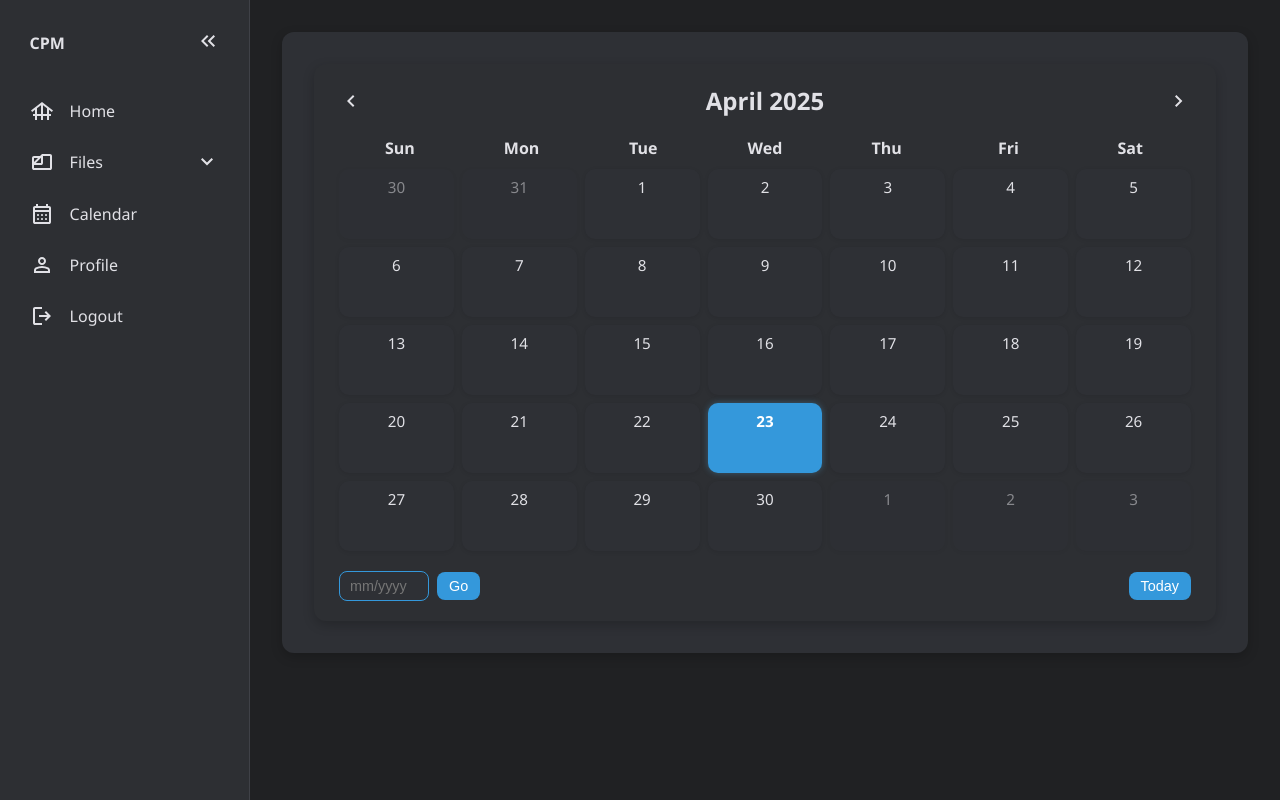
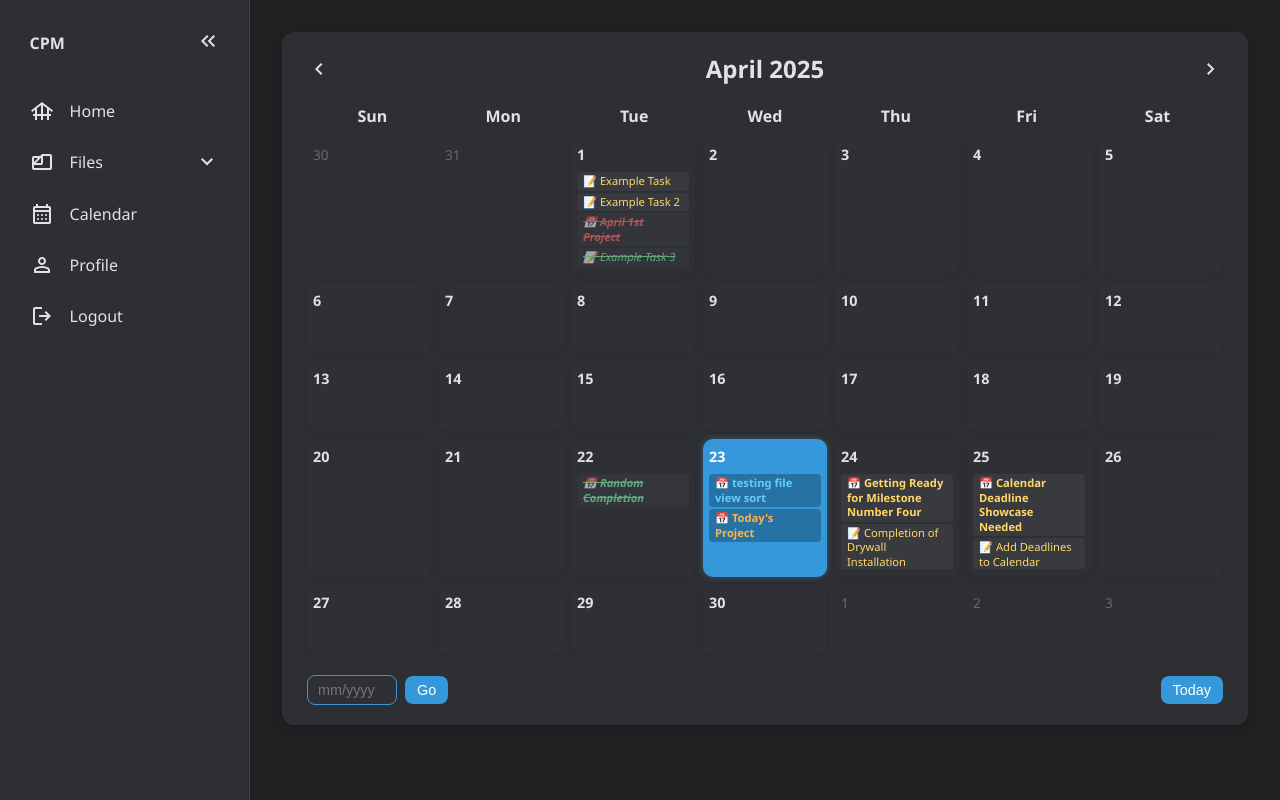
Before and after one commit to EchoingTime/construction-project-manager, a Flask app: page /calendar in a window 1280 px wide. Run offline with Flask 3, Linux system fonts and the light colour scheme; a user stored in the database is signed in.

Commit message:
Project and Task Deadlines now appear on Calendar.html

```diff
--- a/website/static/css/style.css
+++ b/website/static/css/style.css
@@ -928,7 +928,7 @@ a:hover {
 
 /*-------------------------- Calendar (ChatGPT Themed Revamp) --------------------------*/
 
-#calendar-section .calendar {
+#calendar-section {
   background: var(--panel);
   padding: 20px 25px;
   border-radius: 12px;
@@ -974,31 +974,32 @@ a:hover {
   display: grid;
   grid-template-columns: repeat(7, 1fr);
   gap: 8px;
-  text-align: center;
 }
 
-#calendar-section .days div {
-  height: 70px;
-  padding: 8px;
+#calendar-section .day {
+  min-height: 70px;
+  padding: 8px 6px;
   border-radius: 10px;
   background: var(--card);
   color: var(--text);
   cursor: pointer;
-  transition: background 0.2s ease, color 0.2s ease;
   display: flex;
   flex-direction: column;
   justify-content: flex-start;
-  align-items: center;
-  font-size: 0.95rem;
+  align-items: flex-start;
+  font-size: 0.85rem;
+  transition: background 0.2s ease, color 0.2s ease;
+  word-wrap: break-word;
+  overflow-wrap: break-word;
   box-shadow: 0 1px 4px rgba(0, 0, 0, 0.1);
 }
 
-#calendar-section .days div:hover {
+#calendar-section .day:hover {
   background: var(--hover-bg);
   color: var(--accent);
 }
 
-#calendar-section .days .today {
+#calendar-section .day.today {
   background: var(--accent);
   color: #fff;
   font-weight: bold;
@@ -1050,13 +1051,117 @@ a:hover {
   padding: 6px 12px;
   border-radius: 8px;
   cursor: pointer;
-  transition: background 0.2s ease;
+  transition: background-color 0.2s ease;
   font-size: 0.9rem;
 }
 
 #calendar-section .goto-btn:hover,
 #calendar-section .today-btn:hover {
   background: var(--accent-hover);
+}
+
+/* Day Number */
+#calendar-section .day-number {
+  font-weight: 700;
+  font-size: 0.9rem;
+  margin-bottom: 4px;
+  width: 100%;
+  text-align: left;
+  color: inherit;
+}
+
+/* Deadline List */
+#calendar-section .deadlines {
+  margin-top: 4px;
+  width: 100%;
+  font-size: 0.7rem;
+  line-height: 1.3;
+  display: flex;
+  flex-direction: column;
+  gap: 2px;
+  overflow-wrap: break-word;
+  word-break: break-word;
+  max-height: 8.5em; /* fits ~4-5 lines */
+  overflow-y: auto;
+  scrollbar-width: thin;
+  scrollbar-color: var(--accent) transparent; /* for Firefox */
+  position: relative;
+}
+
+#calendar-section .deadlines::-webkit-scrollbar {
+  width: 5px;
+}
+
+#calendar-section .deadlines::-webkit-scrollbar-thumb {
+  background: var(--accent);
+  border-radius: 6px;
+}
+
+#calendar-section .deadlines::-webkit-scrollbar-track {
+  background: transparent;
+}
+
+/* Project and Task Style */
+#calendar-section .deadline.project,
+#calendar-section .deadline.task {
+  padding: 2px 6px;
+  border-radius: 4px;
+  background: rgba(255, 255, 255, 0.05);
+  display: inline-block;
+  width: 100%;
+}
+
+/* Normal view colors */
+#calendar-section .deadline.project {
+  font-weight: 600;
+}
+
+/* Special TODAY styling for contrast */
+#calendar-section .day.today .deadline.project,
+#calendar-section .day.today .deadline.task {
+  background: rgba(0, 0, 0, 0.25); /* Darker overlay for contrast */
+}
+
+#calendar-section .deadline a,
+#calendar-section .deadline.project,
+#calendar-section .deadline.task {
+  text-decoration: none;
+  transition: color 0.2s ease;
+}
+
+#calendar-section .deadline.project:hover,
+#calendar-section .deadline.task:hover {
+  color: var(--accent);
+}
+
+#calendar-section .active .deadline.project:hover,
+#calendar-section .active .deadline.task:hover {
+  color: var(--hover-bg) !important;
+}
+
+/* --------------------- Status Colors --------------------- */
+
+#calendar-section .deadline.status-not-yet-started {
+  color: #66ccff; /* Blue */
+}
+
+#calendar-section .deadline.status-on-hold {
+  color: #ffb347; /* Orange */
+}
+
+#calendar-section .deadline.status-in-progress {
+  color: #ffd966; /* Yellow */
+}
+
+#calendar-section .deadline.status-completed,
+#calendar-section .deadline.status-canceled {
+  text-decoration: line-through;
+  opacity: 0.6;
+  font-style: italic;
+  color: #85f7af; /* Green */
+}
+#calendar-section .deadline.status-canceled {
+  color: #ff6b6b; /* Red */
 }
 
 /*-------------------------- Responsiveness --------------------------*/
@@ -1158,6 +1263,20 @@ a:hover {
     align-items: stretch !important;
     gap: 0.75rem !important;
   }
+
+  #calendar-section .days {
+    grid-template-columns: repeat(7, 1fr) !important;
+    gap: 6px !important;
+  }
+
+  #calendar-section .days .day {
+    min-height: 80px;
+    font-size: 0.8rem;
+  }
+
+  #calendar-section .day {
+    padding: 6px 4px !important;
+  }
 }
 
 .suggestion-list {
@@ -1180,6 +1299,7 @@ a:hover {
 }
 
 /*-------------------------- file view --------------------------*/
+
 .file-list {
   list-style-type: none;
   padding: 0;
@@ -1227,8 +1347,14 @@ a:hover {
 }
 
 @keyframes zoomIn {
-  from { transform: scale(0.8); opacity: 0; }
-  to { transform: scale(1); opacity: 1; }
+  from {
+    transform: scale(0.8);
+    opacity: 0;
+  }
+  to {
+    transform: scale(1);
+    opacity: 1;
+  }
 }
 
 .modal .close {
--- a/website/static/js/index.js
+++ b/website/static/js/index.js
@@ -496,6 +496,9 @@ document.addEventListener("DOMContentLoaded", function () {
   let currentYear = today.getFullYear();
   let activeDay = null;
 
+  // User Projects
+  const userProjects = window.userProjects || [];
+
   const months = [
     "January",
     "February",
@@ -543,7 +546,81 @@ document.addEventListener("DOMContentLoaded", function () {
       const activeClass = isToday ? "today active" : "";
       if (isToday) activeDay = i;
 
-      daysHTML += `<div class="day ${activeClass}" data-day="${i}">${i}</div>`;
+      // Adding deadlines to calendar - Chat Assisted
+      const dayContent = `${currentYear}-${String(currentMonth + 1).padStart(
+        2,
+        "0"
+      )}-${String(i).padStart(2, "0")}`;
+
+      let deadLineHTML = "";
+
+      // Gather all deadlines for a day
+      let deadlines = [];
+
+      userProjects.forEach((project) => {
+        if (project.deadline === dayContent) {
+          deadlines.push({
+            type: "project",
+            name: project.project_name,
+            id: project.id,
+            status: (project.status || "in progress").toLowerCase(),
+          });
+        }
+
+        project.tasks.forEach((task) => {
+          if (task.deadline === dayContent) {
+            deadlines.push({
+              type: "task",
+              name: task.name,
+              id: project.id, // Links to parent project
+              status: (task.status || "in progress").toLowerCase(),
+            });
+          }
+        });
+      });
+
+      // Sorter!
+      const statusRank = {
+        "not yet started": 0,
+        "in progress": 0,
+        "on hold": 0,
+        // prettier-ignore
+        "canceled": 1,
+        // prettier-ignore
+        "completed": 2,
+      };
+
+      deadlines.sort((a, b) => {
+        return (statusRank[a.status] || 0) - (statusRank[b.status] || 0);
+      });
+
+      // Render deadlines
+      deadLineHTML = deadlines
+        .map((item) => {
+          const icon = item.type === "project" ? "📅" : "📝";
+
+          const statusClass = `status-${item.status
+            .toLowerCase()
+            .replace(/\s+/g, "-")}`;
+
+          title =
+            "${item.status.charAt(0).toUpperCase() + item.status.slice(1)}";
+
+          return `<a href="${window.projectBaseURL}${
+            item.id
+          }" class="deadline ${item.type} ${statusClass}" title="${
+            item.status.charAt(0).toUpperCase() + item.status.slice(1)
+          }">
+            ${icon} ${item.name}
+          </a>`;
+        })
+        .join("");
+
+      daysHTML += `
+      <div class="day ${activeClass}" data-day="${i}">
+        <div class="day-number">${i}</div>
+        <div class="deadlines">${deadLineHTML}</div>
+      </div>`;
     }
 
     // Next month days
@@ -671,23 +748,28 @@ document.addEventListener("DOMContentLoaded", function () {
 });
 
 /*--------------------- Subcontractor Search ---------------------*/
-document.getElementById('subcontractor-email').addEventListener('input', function () {
-  const query = this.value;
-  if (!query) return document.getElementById('suggestions').innerHTML = '';
+document
+  .getElementById("subcontractor-email")
+  .addEventListener("input", function () {
+    const query = this.value;
+    if (!query) return (document.getElementById("suggestions").innerHTML = "");
 
-  fetch(`/search_subcontractors?q=${query}`)
-      .then(res => res.json())
-      .then(data => {
-          const suggestions = data.map(user =>
+    fetch(`/search_subcontractors?q=${query}`)
+      .then((res) => res.json())
+      .then((data) => {
+        const suggestions = data
+          .map(
+            (user) =>
               `<li onclick="selectUser('${user.email}', ${user.id})">${user.email}</li>`
-          ).join('');
-          document.getElementById('suggestions').innerHTML = suggestions;
+          )
+          .join("");
+        document.getElementById("suggestions").innerHTML = suggestions;
       });
-});
+  });
 
 function selectUser(email, id) {
-  document.getElementById('subcontractor-email').value = email;
-  document.getElementById('suggestions').innerHTML = '';
+  document.getElementById("subcontractor-email").value = email;
+  document.getElementById("suggestions").innerHTML = "";
 }
 
 /*--------------------- file view ---------------------*/
--- a/website/templates/base.html
+++ b/website/templates/base.html
@@ -97,7 +97,7 @@
           </button>
           <ul class="sub-menu">
             <div>
-                <a href="{{ url_for('views.view_project_files') }}">View</a>
+              <a href="{{ url_for('views.view_project_files') }}">View</a>
             </div>
           </ul>
         </li>
@@ -205,6 +205,9 @@
       {% endblock %}
     </main>
     <!--------------------- JavaScript --------------------->
-    <script src="{{ url_for('static', filename='js/index.js') }}"></script>
+    <script
+      src="{{ url_for('static', filename='js/index.js') }}"
+      defer
+    ></script>
   </body>
 </html>
--- a/website/templates/calendar.html
+++ b/website/templates/calendar.html
@@ -9,8 +9,11 @@
 {% block title %}Calendar - Construction Project Manager{% endblock %}
 <!--------------------- Main Page Content (PAGE SPECIFICS) --------------------->
 {% block content %}
-<section class="main-content-section" id="calendar-section">
-  <section class="calendar">
+<script>
+  window.projectBaseURL =
+    "{{ url_for('views.view_project', project_id=0).replace('0', '') }}";
+</script>
+<section class="calendar" id="calendar-section">
   <div class="month">
     <svg
       xmlns="http://www.w3.org/2000/svg"
@@ -50,5 +53,7 @@
     <button class="today-btn">Today</button>
   </div>
 </section>
-</section>
+<script type="text/javascript">
+  window.userProjects = JSON.parse(`{{ user_projects_json | tojson | safe }}`);
+</script>
 {% endblock %}
--- a/website/views.py
+++ b/website/views.py
@@ -254,36 +254,38 @@ def update_address(project_id):
         db.session.commit()
     return redirect(url_for('views.view_project', project_id=project_id))
 
-# ---------------- Subcontractor Projects --------------
-
-#@views.route('/subcontractor_projects')
-#def subcontractor_projects():
-#    subcontractor = Subcontractor.query.filter_by(email=current_user.email).first()
-
-#    assignments=Assignment.query.filter_by(subcontractor_id=subcontractor.id).all()
-#    assigned_projects=[assignment.project for assignment in assignments]
-#    return render_template('homeSub.html', assigned_projects=assigned_projects)
-
-# ---------------- Subcontractor Home ------------------
-#@views.route("/home_Sub")
-#def home_sub():
- #   subcontractor = Subcontractor.query.filter_by(email=current_user.email).first()
-
- #   if not subcontractor:
- #       flash('Subcontractor does not exist!', category='error')
- #       return redirect(url_for('views.home'))
- #   assignments = Assignment.query.filter_by(subcontractor_id=subcontractor.id).all()
- #   assigned_projects = [assignment.project for assignment in assignments]
-
-
-  #  return render_template("homeSub.html", user=current_user, assigned_projects=assigned_projects, subcontractor=subcontractor)
-
 # --------------------- Calendar ---------------------
 
 @views.route('/calendar')
 @login_required
 def calendar():
-    return render_template("calendar.html", user=current_user)
+    # Gathering all projects the user created or is assigned to
+    user_projects = Project.query.filter(
+        (Project.user_id == current_user.id) |
+        (Project.subcontractors.any(id=current_user.id))
+    ).all()
+
+    # Covert to JSON format
+    user_projects_json = [
+    {
+        "id": project.id,
+        "project_name": project.project_name,
+        "deadline": project.deadline.isoformat() if project.deadline else None,
+        "status": (project.progress or "in progress").lower(),
+        "tasks": [
+            {
+                "id": task.id,
+                "name": task.name,
+                "deadline": task.deadline.isoformat() if task.deadline else None,
+                "status": (task.completion or "in progress").lower()
+            }
+            for task in project.tasks
+        ]
+    }
+    for project in user_projects
+]
+
+    return render_template("calendar.html", user=current_user, user_projects_json=user_projects_json)
 
 # --------------------- Invoice ---------------------
 
@@ -412,6 +414,7 @@ def send_ping(project_id):
     return redirect(url_for('views.view_project', project_id=project_id))
 
 # ----------------------- Subcontractor Search Bar -----------------------
+
 @views.route('/search_subcontractors')
 def search_subcontractors():
     query = request.args.get('q','')
@@ -420,6 +423,7 @@ def search_subcontractors():
     return jsonify(users)
 
 # ----------------------- file view -----------------------
+
 @views.route('/project/files')
 @login_required
 def view_project_files():
@@ -443,7 +447,9 @@ def view_project_files():
         project_files[project] = files
 
     return render_template('project_files.html', project_files=project_files)
+
 # ----------------------- Serve Image -----------------------
+
 @views.route('/image/<int:file_id>')
 @login_required
 def serve_image(file_id):
```
Also changed, not shown: website/database.db. Lines whose indentation alone changed are shown as unchanged.
